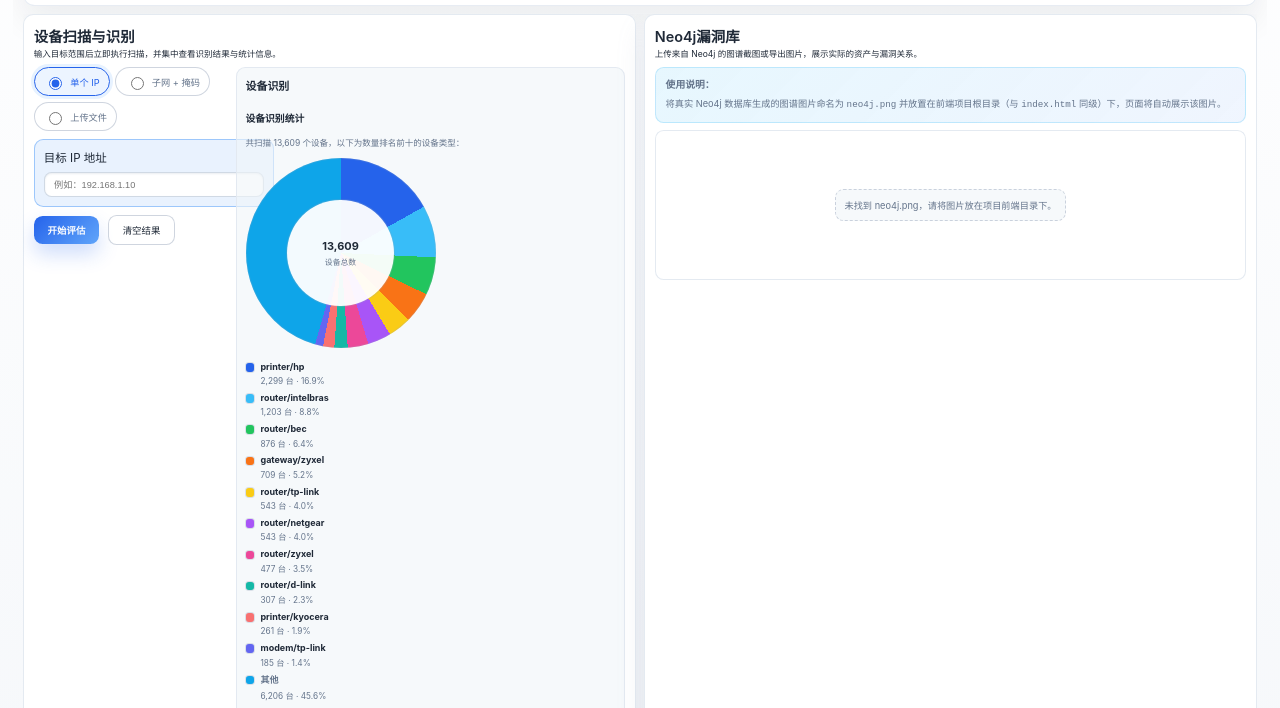
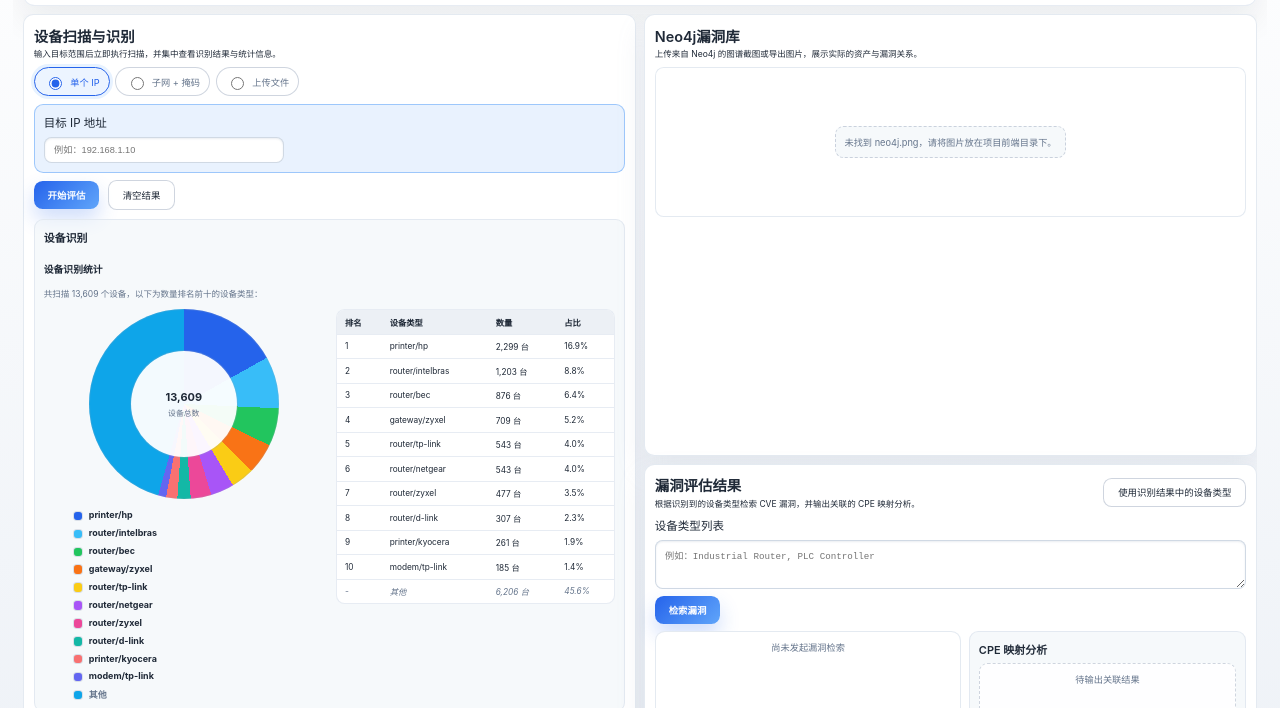
Before and after one commit to urnotLhh/interface, a website: page index.html in a window 1280 px wide. Shown: the part 81-789 px from the top of the page. Drawn offline with Linux system fonts and the light colour scheme.

Commit message:
Reposition vulnerability results below Neo4j module

```diff
--- a/app.js
+++ b/app.js
@@ -343,11 +343,15 @@
 
   const visual = document.createElement("div");
   visual.className = "stats-visual";
-  visual.appendChild(createPieChartElement(dataset));
-  visual.appendChild(createLegendElement(dataset));
+
+  const insights = document.createElement("div");
+  insights.className = "stats-insights";
+  insights.appendChild(createPieChartElement(dataset));
+  insights.appendChild(createLegendElement(dataset));
+  visual.appendChild(insights);
+
+  visual.appendChild(createStatsTable(dataset));
   section.appendChild(visual);
-
-  section.appendChild(createStatsTable(dataset));
 
   return section;
 }
@@ -454,10 +458,6 @@
     const label = document.createElement("strong");
     label.textContent = entry.label;
     meta.appendChild(label);
-
-    const detail = document.createElement("span");
-    detail.textContent = `${formatNumber(entry.count)} 台 · ${formatPercentage(entry.percentage)}`;
-    meta.appendChild(detail);
 
     item.appendChild(meta);
     legend.appendChild(item);
--- a/index.html
+++ b/index.html
@@ -137,14 +137,6 @@
               </p>
             </div>
           </div>
-          <div class="neo4j-config">
-            <div class="neo4j-hint">
-              <strong>使用说明：</strong>
-              <span>
-                将真实 Neo4j 数据库生成的图谱图片命名为 <code>neo4j.png</code> 并放置在前端项目根目录（与 <code>index.html</code> 同级）下，页面将自动展示该图片。
-              </span>
-            </div>
-          </div>
           <div id="neo4jPreview" class="neo4j-preview placeholder">
             正在查找 Neo4j 图谱图片
           </div>
--- a/styles.css
+++ b/styles.css
@@ -59,7 +59,7 @@
   grid-template-rows: repeat(2, minmax(0, 1fr));
   grid-template-areas:
     "ip-assessment neo4j"
-    "vuln neo4j";
+    "ip-assessment vuln";
   gap: 0.7rem;
   align-items: stretch;
   flex: 1;
@@ -204,12 +204,14 @@
   font-size: 0.8rem;
 }
 
+
 .assessment-layout {
   display: grid;
-  grid-template-columns: minmax(0, 1fr) minmax(0, 2fr);
-  gap: 0.6rem;
+  grid-template-columns: minmax(0, 1fr);
+  grid-auto-rows: min-content;
+  gap: 0.75rem;
   height: 100%;
-  align-items: stretch;
+  align-content: start;
 }
 
 .assessment-main {
@@ -642,31 +644,6 @@
   }
 }
 
-.neo4j-config {
-  display: grid;
-  grid-template-columns: repeat(auto-fit, minmax(180px, 1fr));
-  gap: 0.7rem;
-  align-items: stretch;
-}
-
-.neo4j-hint {
-  display: flex;
-  flex-direction: column;
-  gap: 0.4rem;
-  padding: 0.85rem;
-  border-radius: 0.75rem;
-  background: linear-gradient(135deg, rgba(56, 189, 248, 0.12), rgba(59, 130, 246, 0.08));
-  border: 1px solid rgba(56, 189, 248, 0.25);
-  font-size: 0.8rem;
-  line-height: 1.5;
-  color: var(--text-muted);
-}
-
-.neo4j-hint strong {
-  color: var(--text-primary);
-  font-size: 0.85rem;
-}
-
 .neo4j-preview {
   min-height: 160px;
   border-radius: 0.75rem;
@@ -739,6 +716,7 @@
   font-size: 0.78rem;
 }
 
+
 .device-stats {
   margin-top: 1rem;
   display: flex;
@@ -758,9 +736,16 @@
 }
 
 .stats-visual {
+  display: grid;
+  grid-template-columns: minmax(0, 280px) minmax(0, 1fr);
+  gap: 1.1rem;
+  align-items: start;
+}
+
+.stats-insights {
   display: flex;
-  flex-wrap: wrap;
-  gap: 1.1rem;
+  flex-direction: column;
+  gap: 0.9rem;
   align-items: center;
 }
 
@@ -882,12 +867,13 @@
   font-style: italic;
 }
 
+@media (max-width: 900px) {
+  .stats-visual {
+    grid-template-columns: 1fr;
+  }
+}
+
 @media (max-width: 640px) {
-  .stats-visual {
-    flex-direction: column;
-    align-items: stretch;
-  }
-
   .pie-wrapper {
     margin: 0 auto;
   }
```
